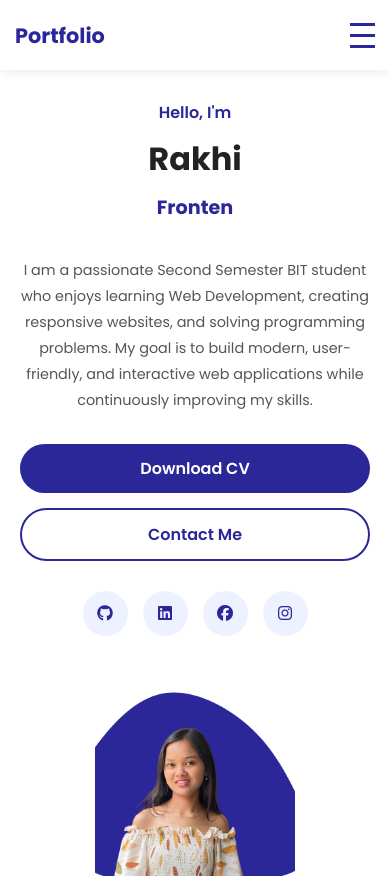
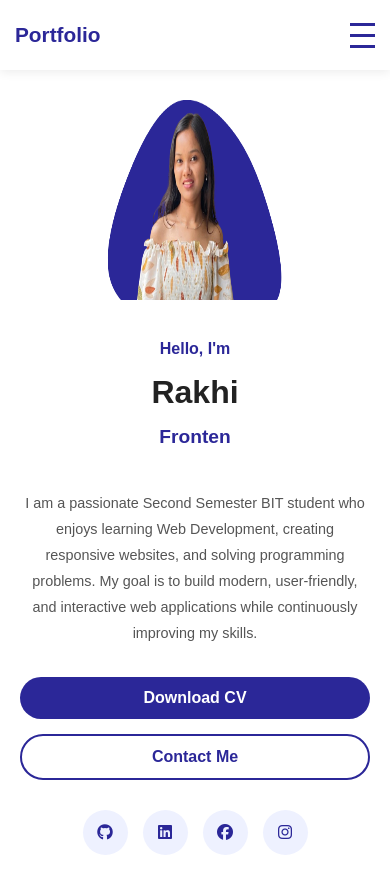
Before and after one commit to Rakhibhujel/Figmaportfolio, a plain HTML site: page index.html in a window 390 px wide. Shown: the top 886 px of the page. Drawn offline with Linux system fonts and the light colour scheme.

Commit message:
position change of hero image

```diff
--- a/index.html
+++ b/index.html
@@ -5,6 +5,7 @@
     <meta name="viewport" content="width=device-width, initial-scale=1.0">
     <title>Portfolio</title>
     <link rel="stylesheet" href="style.css">
+    <link href="https://fonts.googleapis.com/css2?family=Roboto:ital,wght@0,100..900;1,100..900&display=swap" rel="stylesheet">
     <link rel="stylesheet" href="https://cdnjs.cloudflare.com/ajax/libs/font-awesome/6.6.0/css/all.min.css">
 
 </head>
@@ -91,7 +92,7 @@
 
         <div class="image-box">
 
-            <img src="assets/images/Circle Logo Business Card.png"
+            <img src="assets/images/profile-hero.png"
                  alt="Professional profile picture">
 
         </div>
--- a/style.css
+++ b/style.css
@@ -1,5 +1,5 @@
 /*========== GOOGLE FONT ==========*/
-@import url('https://fonts.googleapis.com/css2?family=Poppins:wght@300;400;500;600;700&display=swap');
+/* @import url('https://fonts.googleapis.com/css2?family=Poppins:wght@300;400;500;600;700&display=swap'); */
 
 /*========== RESET ==========*/
 *{
@@ -419,14 +419,18 @@ header{
 }
 
 .hero-image img{
-    width: 320px;
+    padding-top: 0px;
+    width:100%;
+    max-width: 620px;
     height: 320px;
-    object-fit: cover;
+    display: block;
 }
+
 
 /*========== RESPONSIVE ==========*/
 
 @media (max-width: 992px){
+
     .hero-image img{
         width: 280px;
         height: 280px;
@@ -434,6 +438,21 @@ header{
 }
 
 @media (max-width: 768px){
+
+.hero{
+    display: flex;
+    flex-direction: column;
+}
+
+.hero-image{
+    order: 1;
+}
+
+.hero-content{
+    order: 2;
+}
+
+
     .hero-image img{
         width: 240px;
         height: 240px;
```
Also changed, not shown: assets/images/profile-hero.png (added).
